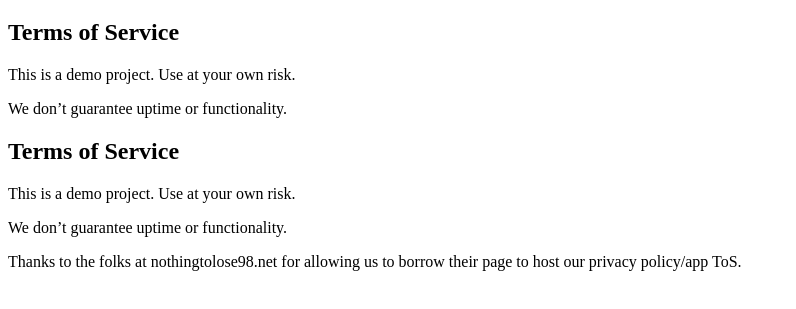
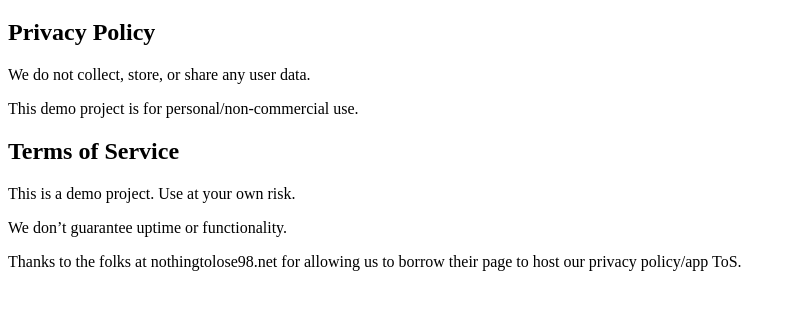
Before and after one commit to nothingtolose98/webmaster, a plain HTML site: page index.html in a window 1280 px wide. Shown: the part 61-370 px from the top of the page, without its empty margins (0-796 px from the left). Drawn offline with Linux system fonts and the light colour scheme.

Commit message:
Update index.html

```diff
--- a/index.html
+++ b/index.html
@@ -6,9 +6,9 @@
     </head>
     <body>
         <h1>PostFromNokia Privacy Policy & ToS</h1>
-        <h2>Terms of Service</h2>
-        <p>This is a demo project. Use at your own risk.</p>
-        <p>We don’t guarantee uptime or functionality.</p>
+        <h2>Privacy Policy</h2>
+        <p>We do not collect, store, or share any user data.</p>
+        <p>This demo project is for personal/non-commercial use.</p>
         <break></break>
         <h2>Terms of Service</h2>
         <p>This is a demo project. Use at your own risk.</p>
```
